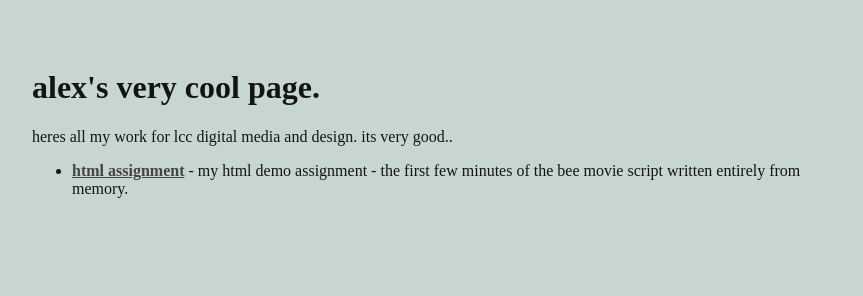
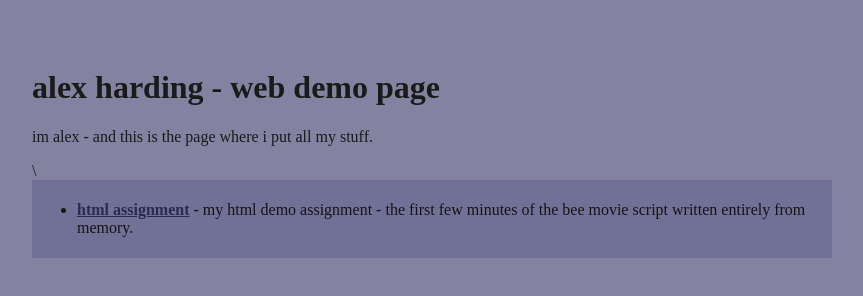
Before and after one commit to eyelesa/lcc, a plain HTML site: page index.html in a window 1280 px wide. Shown: the whole page, without its empty margins (208-1071 px from the left). Drawn offline with Linux system fonts and the light colour scheme.

Commit message:
Update index.html

```diff
--- a/index.html
+++ b/index.html
@@ -9,7 +9,7 @@
     <!-- style is how you add internal css rules to your html -->
     <style>
         html {
-            background-color: #c7d7d0;
+            background-color: #8383a1;
             color: #131514;
             font-family: 'Playfair Display', serif;
         }
@@ -22,20 +22,49 @@
             padding: 1rem;
             background: none;
             font-family: 'Playfair Display', serif;
+            color:rgb(26, 26, 26)
         }
 
         a {
-            color: #444;
+            color: rgb(0, 0, 0);
         }
+         /* unvisited link */
+a:link {
+  color: rgb(42, 41, 83);
+}
+
+/* visited link */
+a:visited {
+  color: rgb(0, 0, 0);
+}
+
+/* mouse over link */
+a:hover {
+  color: rgb(62, 62, 100);
+}
+
+/* selected link */
+a:active {
+  color: rgb(62, 62, 100);
+}
+
+div:hover {
+  background-color: #6c6c94;
+}div {
+  background-color: #717197;
+  color: #131514;
+  padding: 5px;
+  text-align: left;
+}
     </style>
 </head>
 
 <body>
     <!-- headline text -->
-    <h1>alex's very cool page.</h1>
+    <h1>alex harding - web demo page</h1>
 
     <!-- introduction text -->
-    <p>heres all my work for lcc digital media and design. its very good..</p>
+    <p>im alex - and this is the page where i put all my stuff.</p>
 
 
     <!--
@@ -52,11 +81,13 @@
     -->
 
 
-    <!-- bullet list with items that include a link to a new page -->
+    <!-- bullet list with items that include a link to a new page -->\
+    <div>
     <ul>
         <li><strong><a href="gonkba.html" target="_blank">html assignment</a></strong> -
             my html demo assignment - the first few minutes of the bee movie script written entirely from memory.</li>
     </ul>
+    </div>
 
 
 </body>
```
